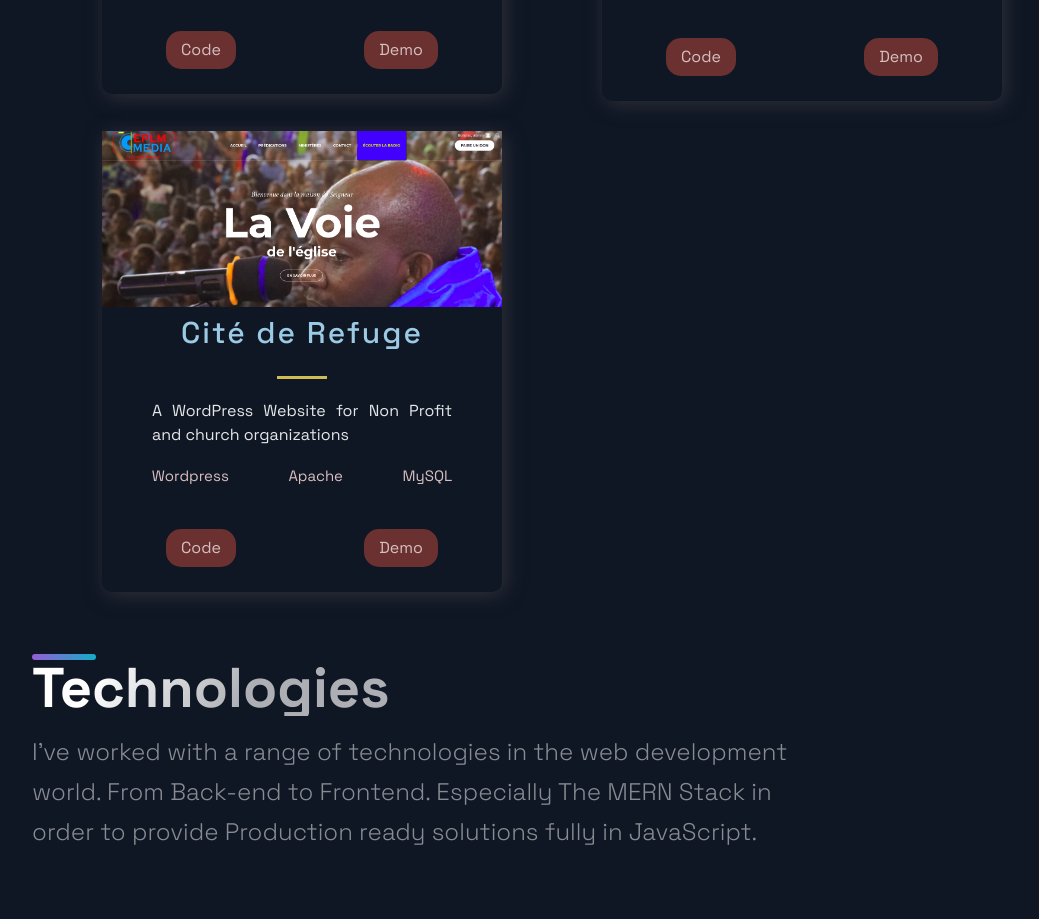
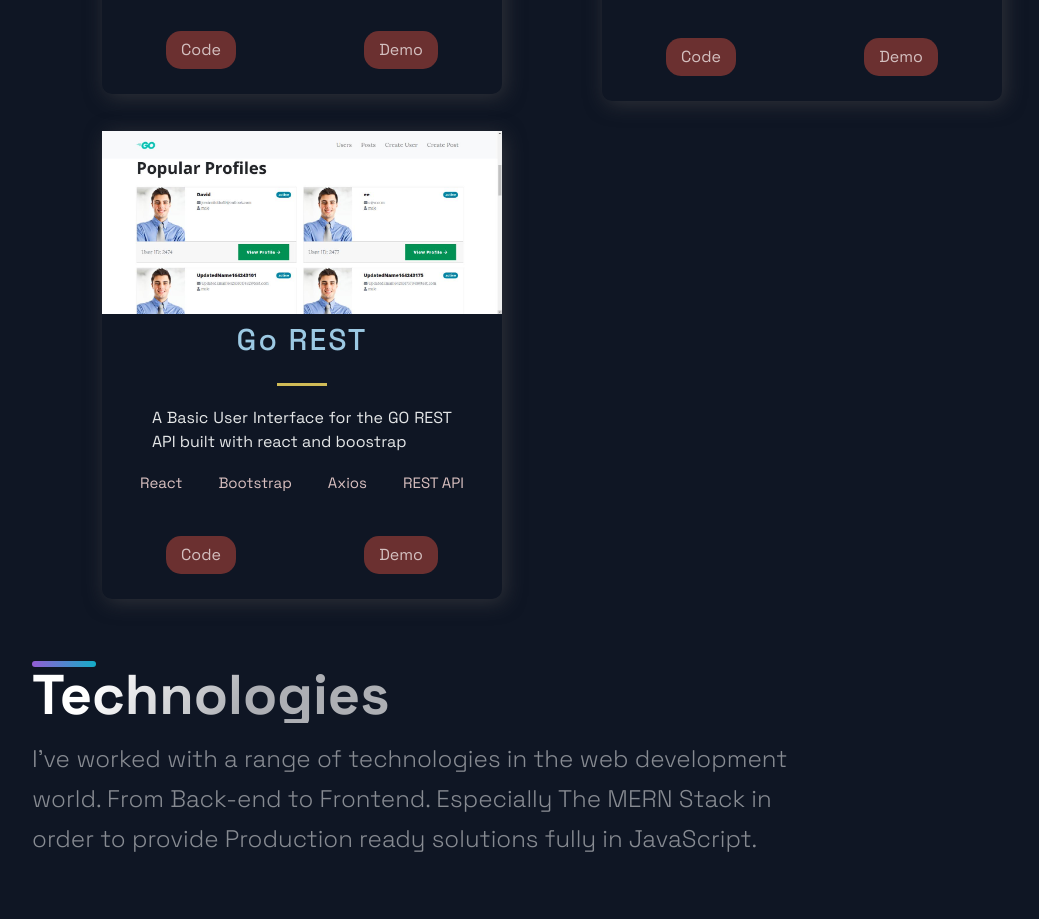
Before and after one commit to josumung999/jmung, a Next.js app: page / in a window 1280 px wide. Shown: the part 1260-2179 px from the top of the page, without its empty margins (88-1127 px from the left). Built offline with nearby package versions, Linux system fonts and the light colour scheme.

Commit message:
Updating my portfolio section with new projects

```diff
--- a/src/constants/constants.js
+++ b/src/constants/constants.js
@@ -18,11 +18,11 @@ export const projects = [
     id: 1,
   },
   {
-    title: 'Cité de Refuge',
-    description: "A WordPress Website for Non Profit and church organizations",
-    image: '/images/citederefuge.png',
-    tags: ['Wordpress', 'Apache', 'MySQL'],
-    source: 'https://www.citederefuge.com',
+    title: 'Go REST',
+    description: "A Basic User Interface for the GO REST API built with react and boostrap",
+    image: '/images/go-rest.jpg',
+    tags: ['React', 'Bootstrap', 'Axios', 'REST API'],
+    source: 'https://github.com/josumung999/react-go-rest',
     visit: 'https://www.citederefuge.com',
     id: 2,
   }
```
Also changed, not shown: public/images/go-rest.jpg (added).
